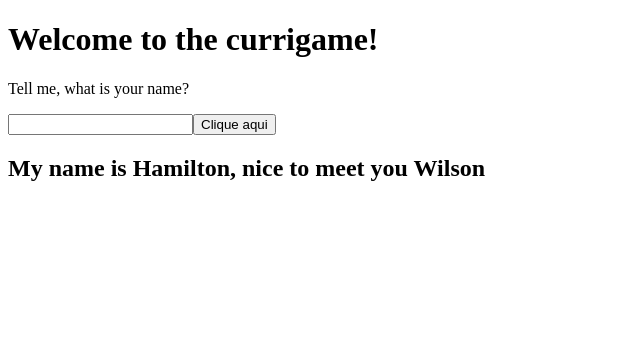
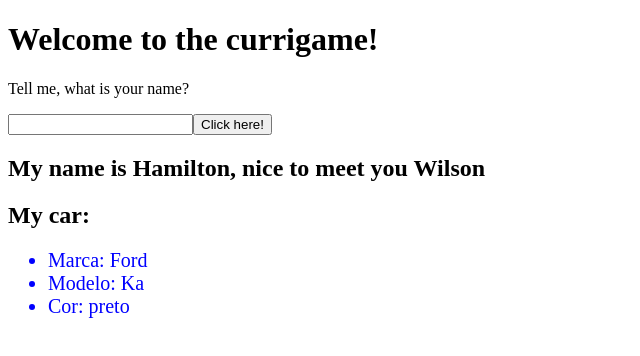
Before and after one commit to HamiltonFRJ/SlapOnMyFace, a React (Vite) app: page / in a window 1280 px wide. Shown: the top 356 px of the page, without its empty margins (0-640 px from the left). Built offline with nearby package versions, Linux system fonts and the light colour scheme.

Commit message:
reminding how to use JSX on React

```diff
--- a/src/App.jsx
+++ b/src/App.jsx
@@ -1,11 +1,13 @@
 import React from 'react';
 
 const Button = () => {
-  function handleClick(event){
-    alert('É um prazer te conhecer.')
+  let status = true;
+
+  function handleClick(){
+    status = !status;
   }
   window.addEventListener('onClick', handleClick);
-  return <button onClick={handleClick}>Clique aqui</button>
+  return <button onClick={handleClick()} className={status ? 'active' : 'unactive'}>Click here!</button>
 }
 
 const Welcome = () =>  {
@@ -13,7 +15,7 @@ const Welcome = () =>  {
     <h1>Welcome to the currigame!</h1>
     <p>Tell me, what is your name?</p>
     <input></input>
-    <Button onclick={({target}) => target.classList.add('ativo')}/>
+    <Button />
     <Representation name='Wilson'></Representation>
   </form>
 }
@@ -26,8 +28,27 @@ const App = () => {
   return (
     <div>
       <Welcome />
+
+      <h2>My car:</h2>
+      <ul style={styleCarList}>
+        <li>Marca: {carro.marca}</li>
+        <li>Modelo: {carro.modelo}</li>
+        <li>Cor: {carro.cor}</li>
+      </ul>
     </div>
   )
 }
 
+const carro = {
+  marca: 'Ford',
+  modelo: 'Ka',
+  cor: 'preto',
+}
+
+const styleCarList  = {
+  color: 'blue',
+  fontSize: '20px',
+  fontFamily: 'TimesNewRoman'
+}
+
 export default App
```
